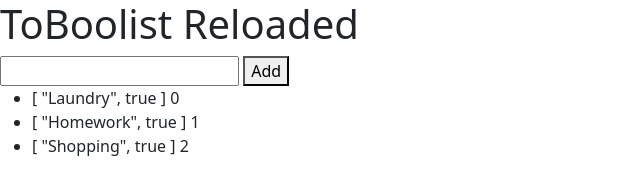
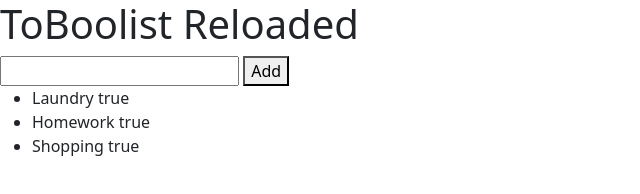
Before and after one commit to FraAccaBi/vue-todolist, a plain HTML site: page index.html in a window 1280 px wide. Shown: the whole page, without its empty margins (0-640 px from the left). Drawn offline with nearby package versions, Linux system fonts and the light colour scheme.

Commit message:
backup commit

```diff
--- a/assets/js/app.js
+++ b/assets/js/app.js
@@ -24,7 +24,18 @@ const app = new Vue({
     el: '#app',
     data:{
         tasks: [
-            ['Laundry', true], ['Homework', true], ['Shopping', true]
+            {
+                task:'Laundry',
+                boolean: true
+            },
+            {
+                task:'Homework',
+                boolean: true
+            },
+            {
+                task:'Shopping',
+                boolean: true
+            }
         ]
     },
     methods: {
--- a/index.html
+++ b/index.html
@@ -20,7 +20,7 @@
         </div>
         <ul class="tasks">
             <li v-for="(task, index) in tasks">
-                {{task}} {{index}}
+                {{tasks[index].task}} {{tasks[index].boolean}}
             </li>
         </ul>
 
```
